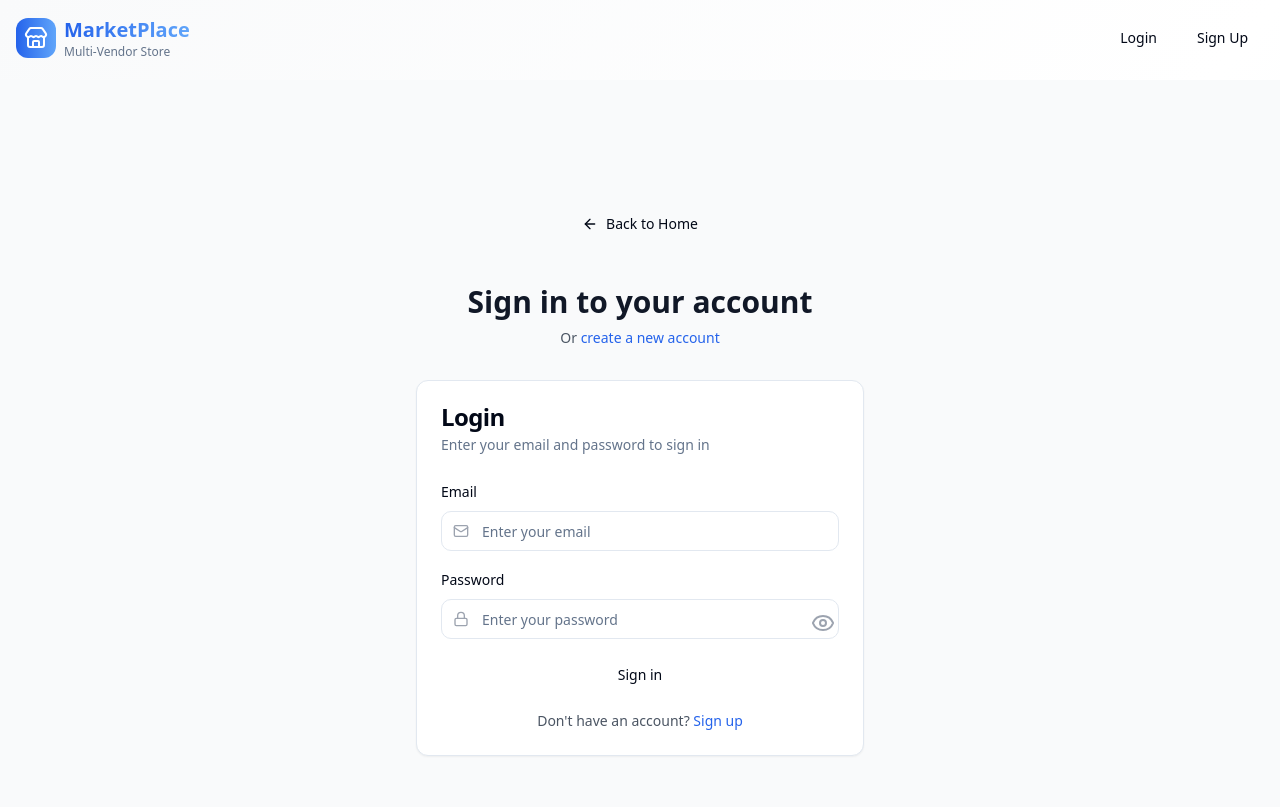
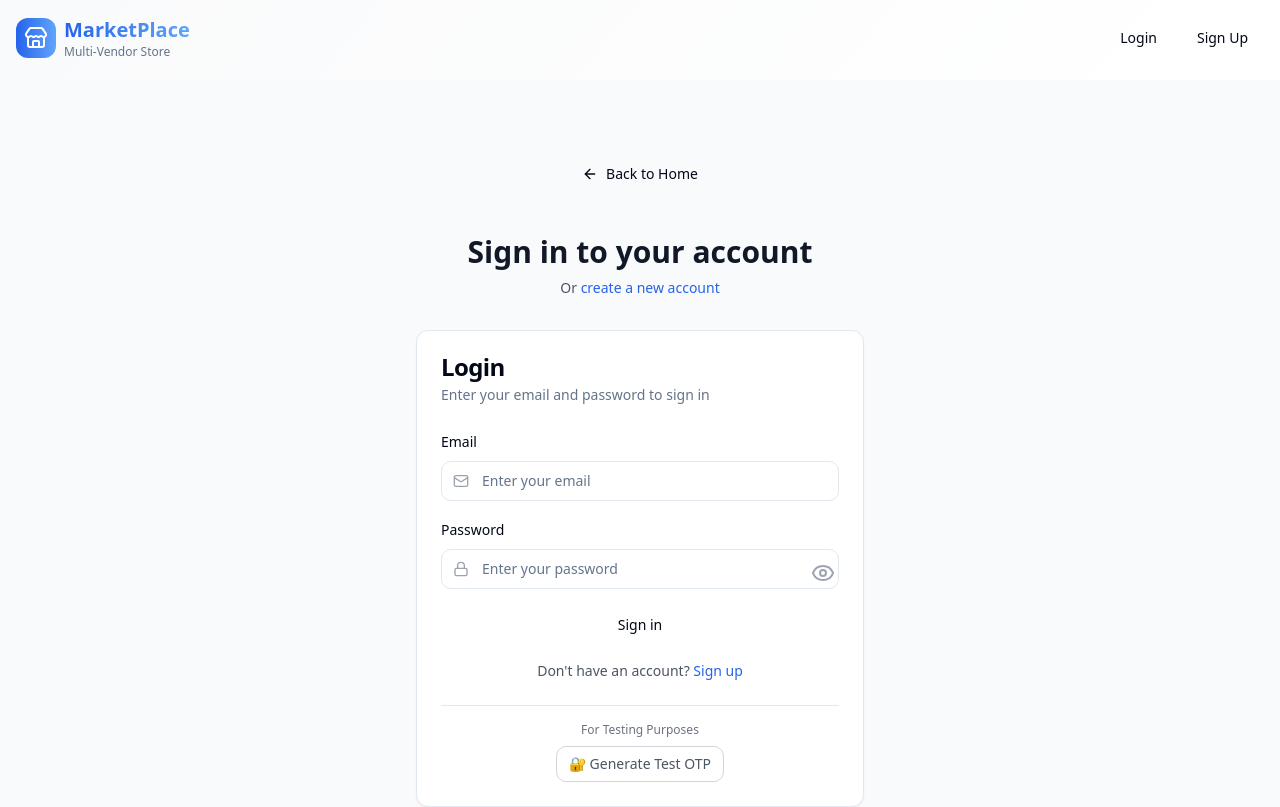
Before and after one commit to sudheer-kalyanam/ecommerce-frontend, a Next.js app: page /auth/login in a window 1280 px wide. Shown: the top 807 px of the page. Built offline with nearby package versions, Linux system fonts and the light colour scheme.

Commit message:
mock otp

```diff
--- a/src/app/auth/login/page.tsx
+++ b/src/app/auth/login/page.tsx
@@ -21,6 +21,8 @@ function LoginContent() {
   const [showPassword, setShowPassword] = useState(false);
   const [loading, setLoading] = useState(false);
   const [error, setError] = useState('');
+  const [mockOtp, setMockOtp] = useState<string | null>(null);
+  const [showMockOtp, setShowMockOtp] = useState(false);
 
   useEffect(() => {
     const token = localStorage.getItem('auth_token');
@@ -68,8 +70,16 @@ function LoginContent() {
 
       // Handle OTP requirement
       if (response.requiresOTP) {
-        console.log('📧 [LOGIN PAGE] OTP required, redirecting to verify-otp page');
-        toast.success(response.message || 'OTP sent to your email');
+        console.log('📧 [LOGIN PAGE] OTP required, showing mock OTP');
+
+        // Generate a mock OTP for display
+        const generatedOtp = Math.floor(100000 + Math.random() * 900000).toString();
+        setMockOtp(generatedOtp);
+        setShowMockOtp(true);
+
+        toast.success('OTP generated! Check the mock OTP below for testing.');
+
+        // Still redirect to verify-otp page
         router.push(`/auth/verify-otp?userId=${response.userId}&purpose=login&email=${formData.email}`);
         return;
       }
@@ -186,6 +196,53 @@ function LoginContent() {
               </Alert>
             )}
 
+            {/* Mock OTP Display for Testing */}
+            {showMockOtp && mockOtp && (
+              <Alert className="mb-4 border-green-200 bg-green-50">
+                <AlertDescription>
+                  <div className="text-center">
+                    <h3 className="text-lg font-semibold text-green-800 mb-2">
+                      🔐 Mock OTP for Testing
+                    </h3>
+                    <div className="bg-white border-2 border-green-300 rounded-lg p-4 mb-2">
+                      <div className="text-3xl font-bold text-green-600 tracking-wider">
+                        {mockOtp}
+                      </div>
+                    </div>
+                    <p className="text-sm text-green-700">
+                      Use this OTP code on the verification page
+                    </p>
+                    <p className="text-xs text-green-600 mt-1">
+                      Valid for 10 minutes • Generated at {new Date().toLocaleTimeString()}
+                    </p>
+                    <div className="mt-3 flex gap-2 justify-center">
+                      <Button
+                        type="button"
+                        variant="outline"
+                        size="sm"
+                        onClick={() => setShowMockOtp(false)}
+                        className="text-green-600 border-green-300 hover:bg-green-50"
+                      >
+                        Hide OTP
+                      </Button>
+                      <Button
+                        type="button"
+                        variant="outline"
+                        size="sm"
+                        onClick={() => {
+                          const newOtp = Math.floor(100000 + Math.random() * 900000).toString();
+                          setMockOtp(newOtp);
+                        }}
+                        className="text-green-600 border-green-300 hover:bg-green-50"
+                      >
+                        Generate New
+                      </Button>
+                    </div>
+                  </div>
+                </AlertDescription>
+              </Alert>
+            )}
+
             <form onSubmit={handleSubmit} className="space-y-4">
               <div className="space-y-2">
                 <Label htmlFor="email">Email</Label>
@@ -248,6 +305,27 @@ function LoginContent() {
                 </button>
               </p>
             </div>
+
+            {/* Testing Section */}
+            <div className="mt-6 pt-4 border-t border-gray-200">
+              <div className="text-center">
+                <p className="text-xs text-gray-500 mb-2">For Testing Purposes</p>
+                <Button
+                  type="button"
+                  variant="outline"
+                  size="sm"
+                  onClick={() => {
+                    const testOtp = Math.floor(100000 + Math.random() * 900000).toString();
+                    setMockOtp(testOtp);
+                    setShowMockOtp(true);
+                    toast.success('Mock OTP generated for testing!');
+                  }}
+                  className="text-gray-600 border-gray-300 hover:bg-gray-50"
+                >
+                  🔐 Generate Test OTP
+                </Button>
+              </div>
+            </div>
           </CardContent>
         </Card>
       </div>
```
